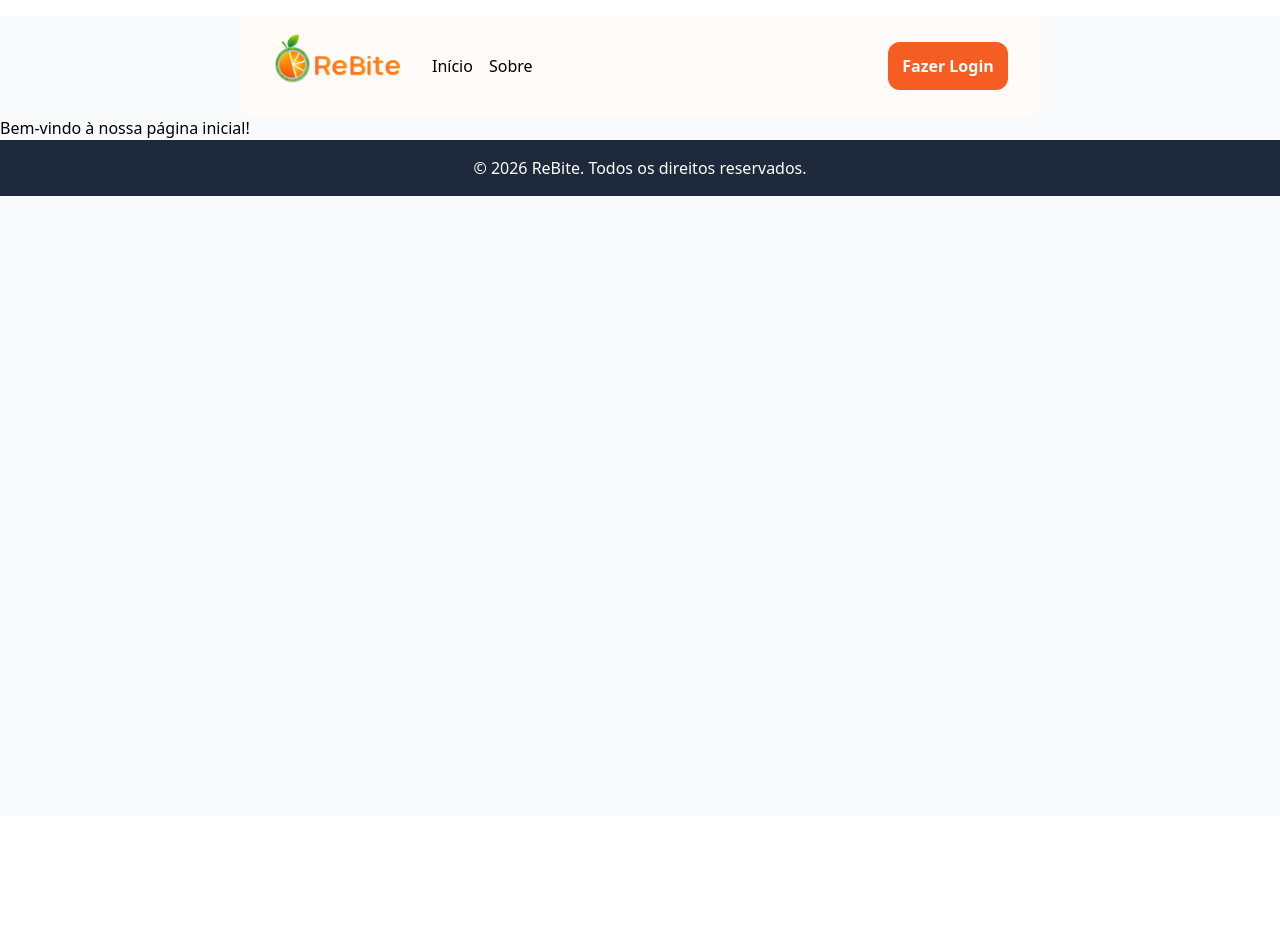
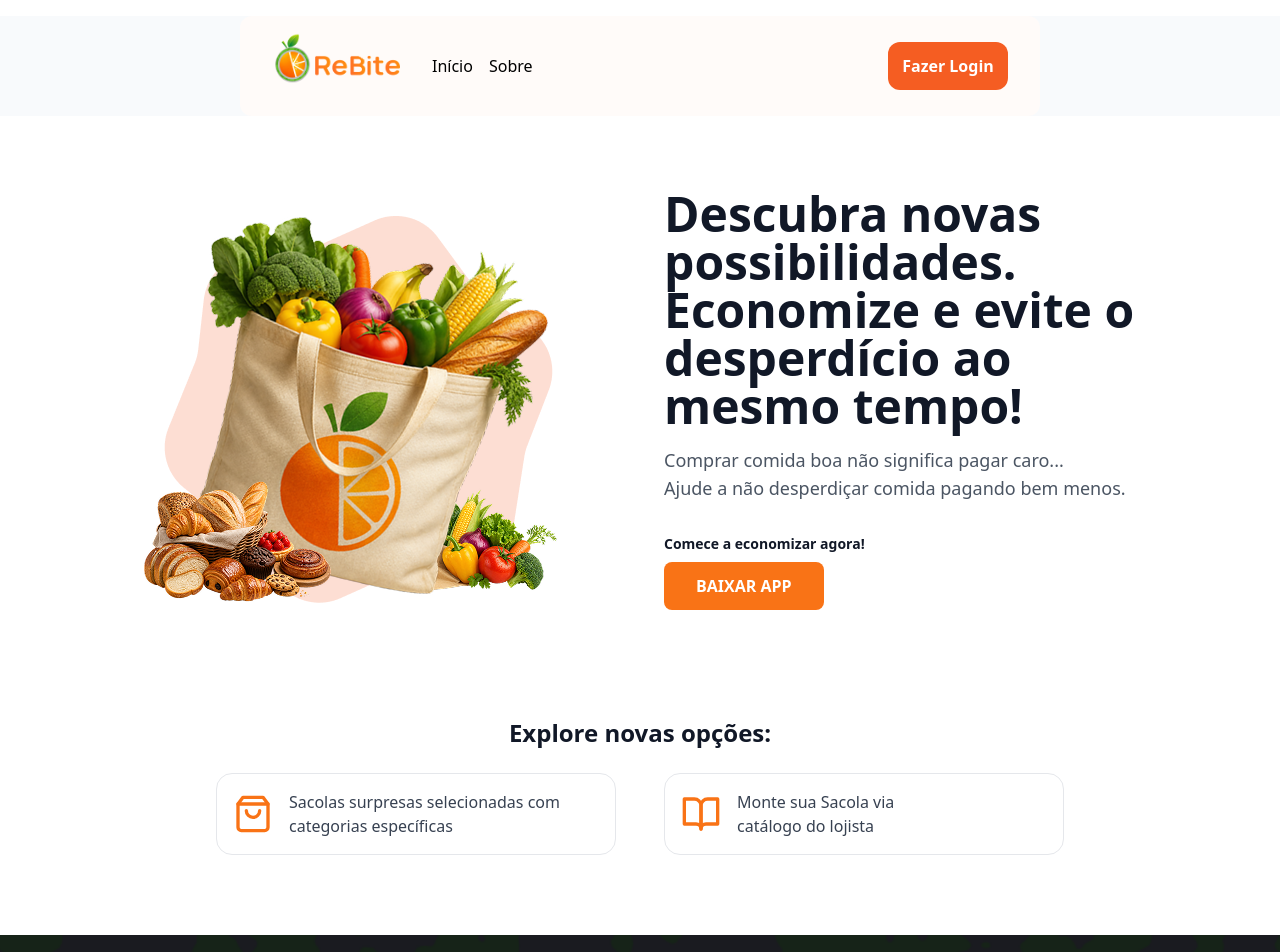
Before and after one commit to EricCalil06/ReBite-Projeto-Integrador, a React (Vite) app: page / in a window 1280 px wide. Shown: the top 952 px of the page. Before the commit the page ends 816 px from the top, so only its background shows below. Built offline with nearby package versions, Linux system fonts and the light colour scheme.

Commit message:
feat: Adiciona pagina inicial inteira e deleta comentarios desnecessarios

```diff
--- a/src/App.jsx
+++ b/src/App.jsx
@@ -2,7 +2,6 @@ import { useState } from "react";
 import { BrowserRouter, Routes, Route } from "react-router-dom";
 import NavBar from "./components/NavBar";
 
-// AQUI SIM NÓS IMPORTAMOS AS PÁGINAS!
 import Inicio from "./pages/Inicio/index.jsx";
 import Sobre from "./pages/Sobre/index.jsx";
 import Login from "./pages/Login/index.jsx";
@@ -14,11 +13,8 @@ function App() {
   return (
     <BrowserRouter>
       <div className="w-screen h-screen bg-slate-50">
-
-        {/* A NavBar fica FORA do <Routes> porque ela aparece em todas as páginas */}
         <NavBar user={user} />
 
-        {/* O <Routes> é o "palco" onde as páginas vão se revezar */}
         <Routes>
           <Route path="/" element={<Inicio />} />
 
--- a/src/pages/Inicio/index.jsx
+++ b/src/pages/Inicio/index.jsx
@@ -1,7 +1,246 @@
+import { useState } from "react";
+import imagemPosterInicio from "../../assets/imagemPosterInicio.png";
+import bannerDesperdicio from "../../assets/bannerDesperdicio.png";
+
 function Inicio() {
+  // Lógica para fazer o FAQ abrir e fechar
+  const [openFaq, setOpenFaq] = useState(null);
+
+  const toggleFaq = (index) => {
+    if (openFaq === index) {
+      setOpenFaq(null);
+    } else {
+      setOpenFaq(index);
+    }
+  };
+
+  const faqData = [
+    {
+      question: "Minha entrega não veio certo, o que eu posso fazer?",
+      answer:
+        "Entre em contato pelo chat do aplicativo ou acesse a área de reports para relatar o problema. O lojista será notificado.",
+    },
+    {
+      question: "Como eu faço para pagar as minhas compras?",
+      answer:
+        "Aceitamos PIX, cartões de crédito e débito diretamente pelo aplicativo com total segurança.",
+    },
+    {
+      question: "Onde eu vejo os métodos de entrega da loja?",
+      answer:
+        "Na página de cada estabelecimento, antes de finalizar a compra, você verá se eles oferecem delivery ou apenas retirada no local.",
+    },
+    {
+      question: "Perdi a senha da minha conta. O que eu posso fazer?",
+      answer:
+        "Na tela de login, clique em 'Esqueci minha senha' e enviaremos um link de recuperação para o seu e-mail.",
+    },
+    {
+      question: "Para que serve o código de segurança nas entregas?",
+      answer:
+        "É a garantia de que você (ou o entregador) retirou a sacola correta. Basta informar os 4 números ao atendente.",
+    },
+  ];
 
   return (
-    <h1>Bem-vindo à nossa página inicial!</h1>
+    <div className="min-h-screen bg-white font-sans text-gray-900">
+      <section className="max-w-6xl mx-auto px-6 py-16 flex flex-col md:flex-row items-center justify-between gap-12">
+        <div className="w-full md:w-1/2 flex justify-center">
+          <img src={imagemPosterInicio} alt="Poster Início" />
+        </div>
+
+        {/* SEÇÃO: PRINCIPAL */}
+        <div className="w-full md:w-1/2 space-y-4">
+          <h1 className="text-4xl md:text-5xl font-bold leading-tight">
+            Descubra novas possibilidades. <br />
+            Economize e evite o desperdício ao mesmo tempo!
+          </h1>
+          <p className="text-gray-600 text-lg">
+            Comprar comida boa não significa pagar caro... <br />
+            Ajude a não desperdiçar comida pagando bem menos.
+          </p>
+          <div className="pt-4">
+            <p className="text-sm font-semibold mb-2">
+              Comece a economizar agora!
+            </p>
+            <button className="bg-orange-500 hover:bg-orange-600 text-white font-bold py-3 px-8 rounded-lg transition-colors">
+              BAIXAR APP
+            </button>
+          </div>
+        </div>
+      </section>
+
+      {/* 2. SEÇÃO: EXPLORE NOVAS OPÇÕES */}
+      <section className="max-w-4xl mx-auto px-6 py-8 text-center">
+        <h2 className="text-2xl font-bold mb-6">Explore novas opções:</h2>
+        <div className="flex flex-col sm:flex-row justify-center gap-12">
+
+          {/* Card 1 */}
+          <button className="flex items-center gap-4 border border-gray-200 rounded-2xl p-4 w-full sm:w-1/2 hover:border-orange-500 transition-colors text-left">
+            <div className="text-orange-500">
+              <svg
+                width="40"
+                height="40"
+                viewBox="0 0 24 24"
+                fill="none"
+                stroke="currentColor"
+                strokeWidth="2"
+                strokeLinecap="round"
+                strokeLinejoin="round"
+              >
+                <path d="M6 2L3 6v14a2 2 0 0 0 2 2h14a2 2 0 0 0 2-2V6l-3-4z"></path>
+                <line x1="3" y1="6" x2="21" y2="6"></line>
+                <path d="M16 10a4 4 0 0 1-8 0"></path>
+              </svg>
+            </div>
+            <span className="font-medium text-gray-700">
+              Sacolas surpresas selecionadas com
+              <br />
+              categorias específicas
+            </span>
+          </button>
+
+          {/* Card 2 */}
+          <button className="flex items-center gap-4 border border-gray-200 rounded-2xl p-4 w-full sm:w-1/2 hover:border-orange-500 transition-colors text-left">
+            <div className="text-orange-500">
+              {/* Ícone de Livro/Catálogo (SVG) */}
+              <svg
+                width="40"
+                height="40"
+                viewBox="0 0 24 24"
+                fill="none"
+                stroke="currentColor"
+                strokeWidth="2"
+                strokeLinecap="round"
+                strokeLinejoin="round"
+              >
+                <path d="M2 3h6a4 4 0 0 1 4 4v14a3 3 0 0 0-3-3H2z"></path>
+                <path d="M22 3h-6a4 4 0 0 0-4 4v14a3 3 0 0 1 3-3h7z"></path>
+              </svg>
+            </div>
+            <span className="font-medium text-gray-700">
+              Monte sua Sacola via
+              <br />
+              catálogo do lojista
+            </span>
+          </button>
+
+        </div>
+      </section>
+
+      {/* 3. BANNER */}
+      {/* Substituir o banner futuramente para uma imagem que fica de fundo e colocar textos por cima para fazer a animação do numero 55 crescendo */}
+      <section className="w-full my-12">
+        <img
+          src={bannerDesperdicio}
+          alt="55 Milhões de Toneladas de alimentos são jogadas fora todos os anos"
+          className="w-full h-[500px] object-cover"
+        />
+      </section>
+
+      {/* 4. SEÇÃO: COMO FUNCIONA? */}
+      <section className="max-w-5xl mx-auto px-6 py-12">
+        <h2 className="text-3xl font-bold text-center mb-10">COMO FUNCIONA?</h2>
+        <div className="grid grid-cols-1 md:grid-cols-3 gap-8">
+
+          {/* Card do Passo 1 */}
+          <div className="border border-gray-200 rounded-3xl p-8 shadow-sm">
+            <div className="mb-4">
+              <span className="text-5xl font-bold">1º</span>
+              <span className="text-2xl font-bold ml-2">Escolha</span>
+            </div>
+            <p className="text-gray-600">
+              Navegue pelo{" "}
+              <span className="text-orange-500 font-bold">APP</span> e encontre{" "}
+              <span className="text-orange-500 font-bold">
+                sacolas surpresas
+              </span>{" "}
+              ou <span className="text-orange-500 font-bold">ofertas</span> de
+              estabelecimentos perto de você.
+            </p>
+          </div>
+
+          {/* Card do Passo 2 */}
+          <div className="border border-gray-200 rounded-3xl p-8 shadow-sm">
+            <div className="mb-4">
+              <span className="text-5xl font-bold">2º</span>
+              <span className="text-2xl font-bold ml-2">Reserve</span>
+            </div>
+            <p className="text-gray-600">
+              Garanta sua comida pelo{" "}
+              <span className="text-orange-500 font-bold">APP</span> com{" "}
+              <span className="text-orange-500 font-bold uppercase">
+                descontassos
+              </span>
+            </p>
+          </div>
+
+          {/* Card do Passo 3 */}
+          <div className="border border-gray-200 rounded-3xl p-8 shadow-sm">
+            <div className="mb-4">
+              <span className="text-5xl font-bold">3º</span>
+              <span className="text-2xl font-bold ml-2">Resgate</span>
+            </div>
+            <p className="text-gray-600">
+              Vá até o local no{" "}
+              <span className="text-orange-500 font-bold">
+                horário indicado
+              </span>{" "}
+              e retire sua refeição deliciosa.
+            </p>
+          </div>
+        </div>
+      </section>
+
+      {/* 5. FAQ */}
+      <section className="max-w-4xl mx-auto px-6 py-16">
+        <div className="mb-8">
+          <h2 className="text-3xl font-bold mb-2">Precisa de ajuda?</h2>
+          <p className="text-gray-600 text-lg">
+            Confira o nosso FAQ e veja se sua dúvida esta aqui
+          </p>
+        </div>
+
+        <div className="space-y-4">
+          {faqData.map((item, index) => (
+            <div
+              key={index}
+              className="bg-[#FFFBF7] rounded-2xl overflow-hidden transition-all duration-300"
+            >
+              <button
+                onClick={() => toggleFaq(index)}
+                className="w-full text-left px-6 py-5 flex justify-between items-center focus:outline-none"
+              >
+                <span className="font-medium text-gray-800 text-lg">
+                  {item.question}
+                </span>
+
+                {/* TODO: Precisa arrumar isso aqui no próximo commit importando a biblioteca do LUCIDE */}
+                <svg
+                  className={`w-6 h-6 transform transition-transform duration-300 ${openFaq === index ? "rotate-180" : ""}`}
+                  fill="none"
+                  stroke="currentColor"
+                  viewBox="0 0 24 24"
+                >
+                  <path
+                    strokeLinecap="round"
+                    strokeLinejoin="round"
+                    strokeWidth="2"
+                    d="M19 9l-7 7-7-7"
+                  ></path>
+                </svg>
+              </button>
+
+              {openFaq === index && (
+                <div className="px-6 pb-5 text-gray-600">
+                  <p>{item.answer}</p>
+                </div>
+              )}
+            </div>
+          ))}
+        </div>
+      </section>
+    </div>
   );
 }
 
```
